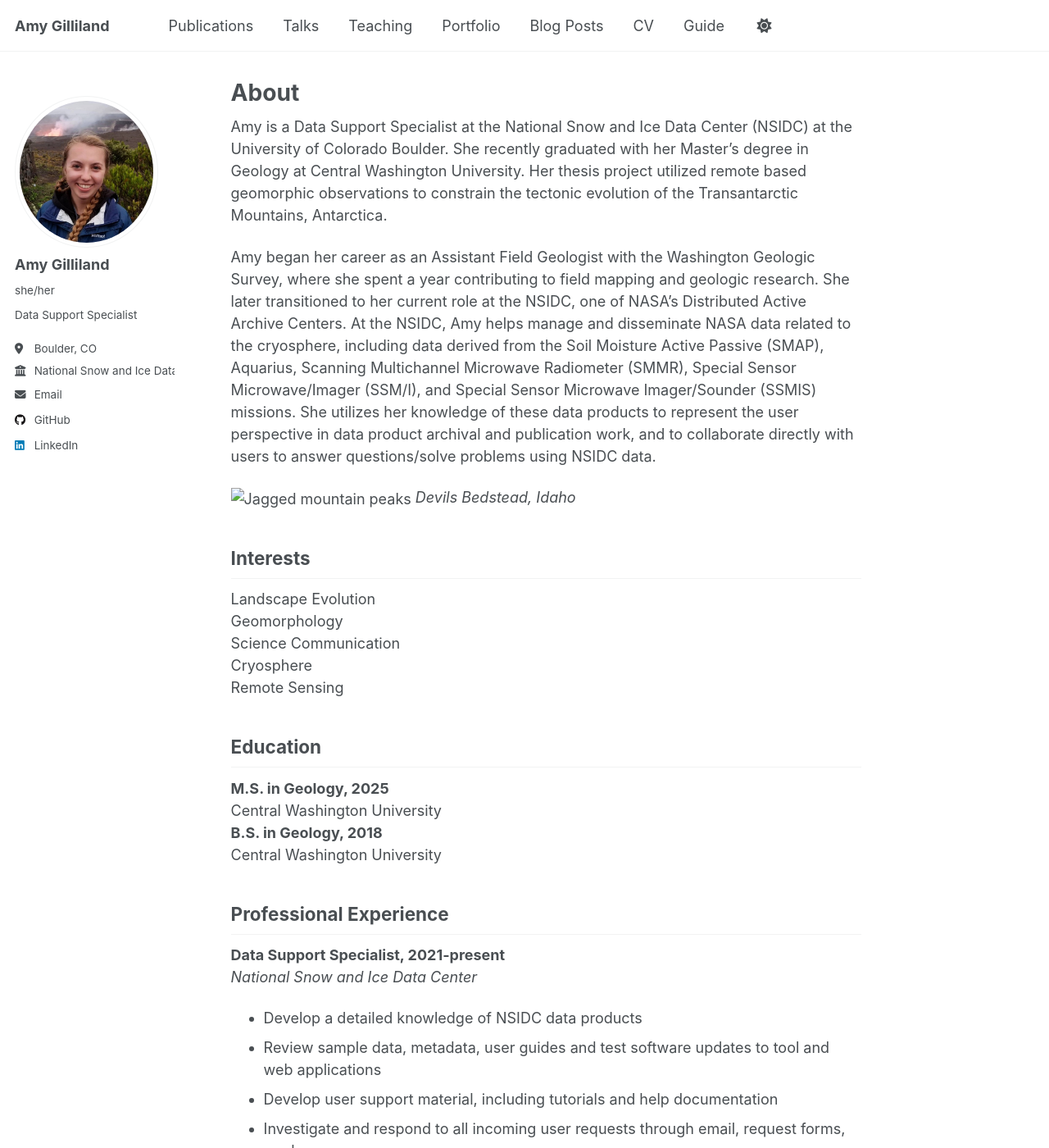
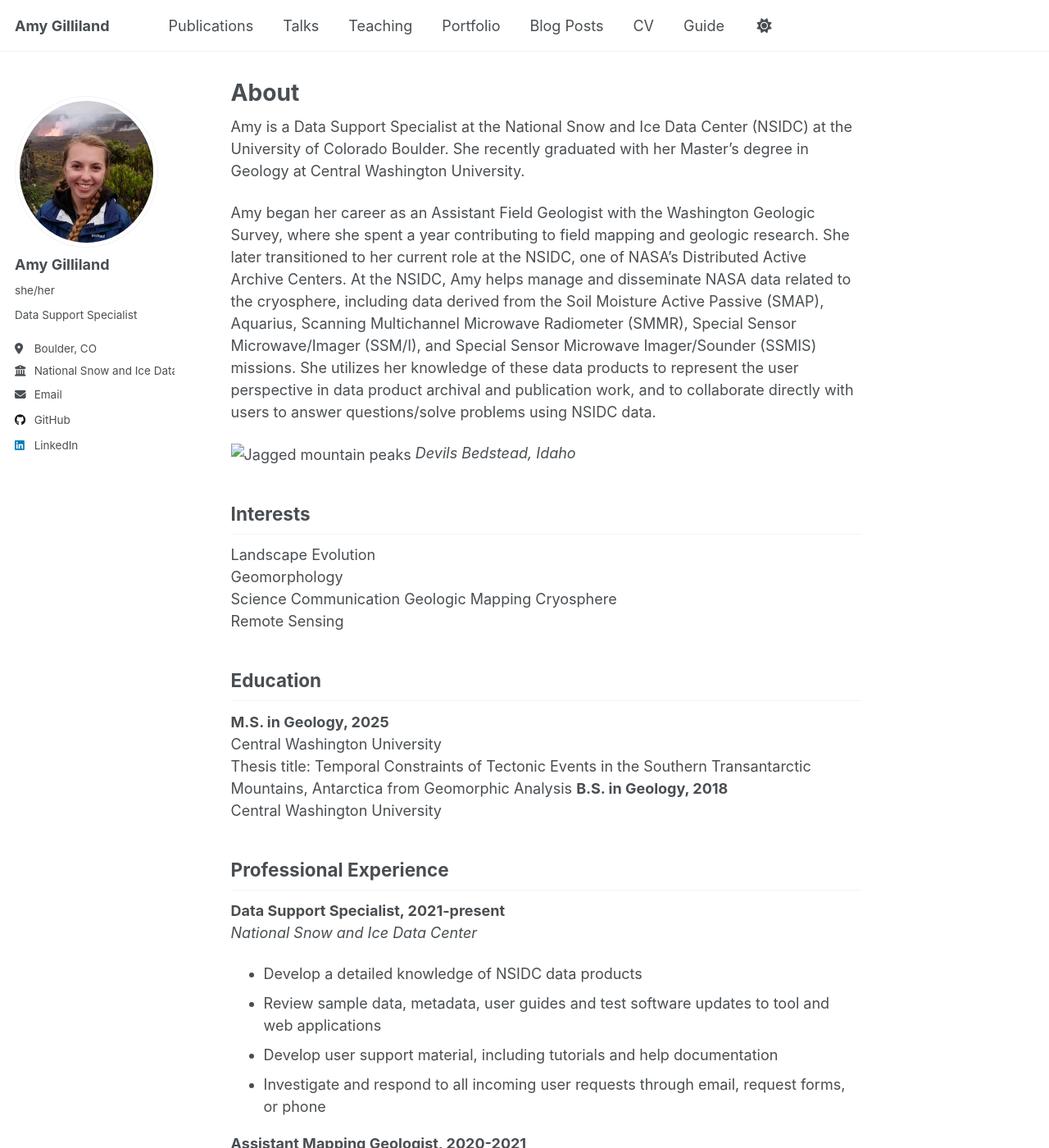
Before and after one commit to gillilanda/gillilanda.github.io, a Jekyll site: the page built from _pages/about.md, in a window 1280 px wide and 1400 px high. Shown: the whole window at 82% size. Built offline with Jekyll 4.4.1, drawn with Linux system fonts in a browser that asks for light colours; a script that is not in the unit is left out; some of the changed text lies outside the part shown.

Commit message:
Update bio

```diff
--- a/_pages/about.md
+++ b/_pages/about.md
@@ -6,7 +6,7 @@ redirect_from:
   - /about/
   - /about.html
 ---
-Amy is a Data Support Specialist at the National Snow and Ice Data Center (NSIDC) at the University of Colorado Boulder. She recently graduated with her Master's degree in Geology at Central Washington University. Her thesis project utilized remote based geomorphic observations to constrain the tectonic evolution of the Transantarctic Mountains, Antarctica.
+Amy is a Data Support Specialist at the National Snow and Ice Data Center (NSIDC) at the University of Colorado Boulder. She recently graduated with her Master's degree in Geology at Central Washington University.
 
 Amy began her career as an Assistant Field Geologist with the Washington Geologic Survey, where she spent a year contributing to field mapping and geologic research. She later transitioned to her current role at the NSIDC, one of NASA's Distributed Active Archive Centers. At the NSIDC, Amy helps manage and disseminate NASA data related to the cryosphere, including data derived from the Soil Moisture Active Passive (SMAP), Aquarius, Scanning Multichannel Microwave Radiometer (SMMR), Special Sensor Microwave/Imager (SSM/I), and Special Sensor Microwave Imager/Sounder (SSMIS) missions. She utilizes her knowledge of these data products to represent the user perspective in data product archival and publication work, and to collaborate directly with users to answer questions/solve problems using NSIDC data.
 
@@ -17,12 +17,14 @@ Amy began her career as an Assistant Field Geologist with the Washington Geologi
 Landscape Evolution
 Geomorphology
 Science Communication
+Geologic Mapping
 Cryosphere
 Remote Sensing
 
 ## Education
 **M.S. in Geology, 2025**
 Central Washington University
+Thesis title: Temporal Constraints of Tectonic Events in the Southern Transantarctic Mountains, Antarctica from Geomorphic Analysis
 **B.S. in Geology, 2018**
 Central Washington University
 
```
Also changed, not shown: other parts of _pages/about.md (+1 -1 lines).
